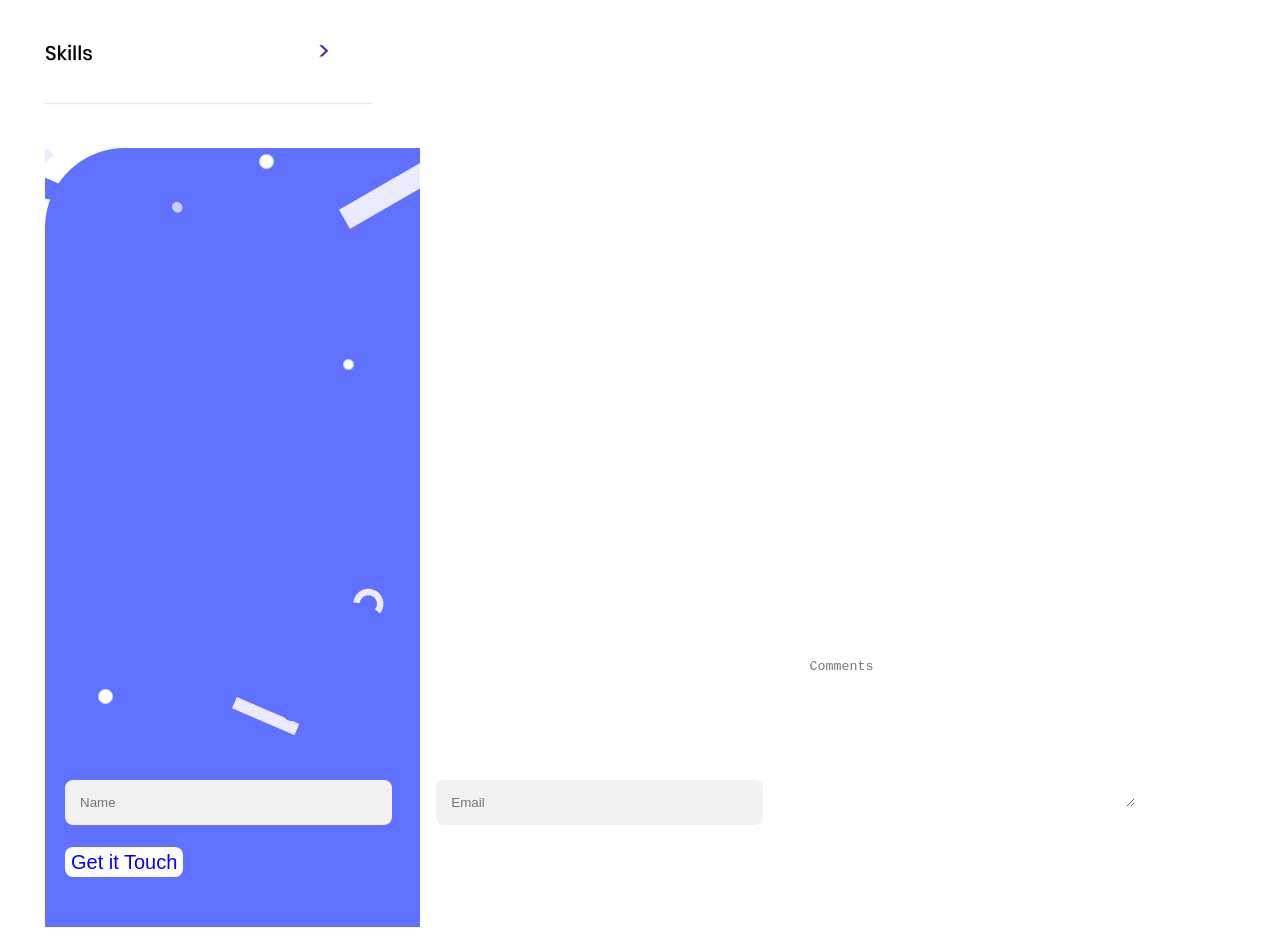
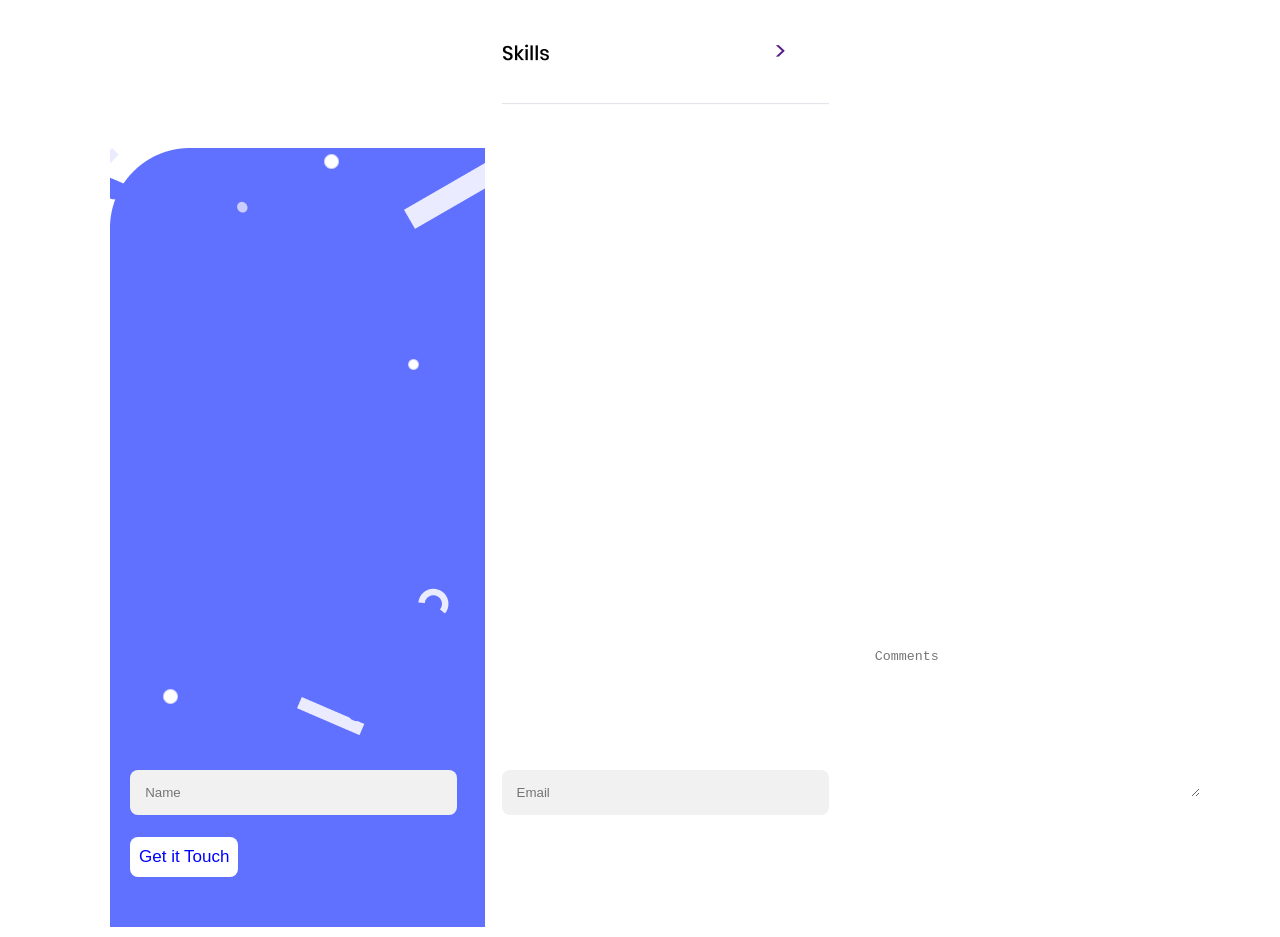
Before and after one commit to JOdiemo/mobile-contact-form, a website: page index.html in a window 1280 px wide. Shown: the part 4592-5529 px from the top of the page. Drawn offline with Linux system fonts and the light colour scheme.

```diff
--- a/style.css
+++ b/style.css
@@ -171,7 +171,7 @@
 .works-1,
 .works-2 {
   display: flex;
-  flex-direction: row;
+  flex-direction: column;
   justify-content: space-between;
   padding: 10px 20px 10px 20px;
   font-family: "Poppins", sans-serif;
@@ -317,16 +317,17 @@
 }
 
 .registerbtn {
-  padding: 12px, 16px, 12px, 16px;
+  padding: 5px;
   border: none;
   cursor: pointer;
   font-family: "Poppin", sans-serif;
-  font-size: 20px;
+  font-size: 17px;
   border-radius: 8px;
   margin-left: 20px;
   margin-right: 20px;
   margin-bottom: 50px;
-  height: 30px;
+  height: 40px;
+  width: 108px;
 }
 
 #email {
```
Also changed, not shown: README.md.
